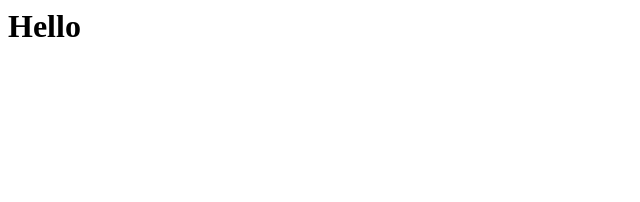
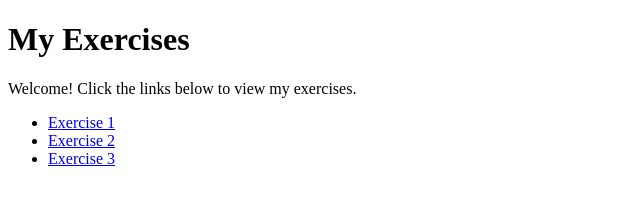
Before and after one commit to BayuTriBhaskara/ASSIGNMENT, a plain HTML site: page docs/index.html in a window 1280 px wide. Shown: the whole page, without its empty margins (0-640 px from the left). Drawn offline with Linux system fonts and the light colour scheme.

Commit message:
Update index.html

```diff
--- a/docs/index.html
+++ b/docs/index.html
@@ -1 +1,16 @@
-<h1>Hello</h1>
+<!DOCTYPE html>
+<html lang="en">
+<head>
+  <meta charset="UTF-8">
+  <title>My Exercises</title>
+</head>
+<body>
+  <h1>My Exercises</h1>
+  <p>Welcome! Click the links below to view my exercises.</p>
+  <ul>
+    <li><a href="26b39.html">Exercise 1</a></li>
+    <li><a href="26b41.html">Exercise 2</a></li>
+    <li><a href="26b43.html">Exercise 3</a></li>
+  </ul>
+</body>
+</html>
```
